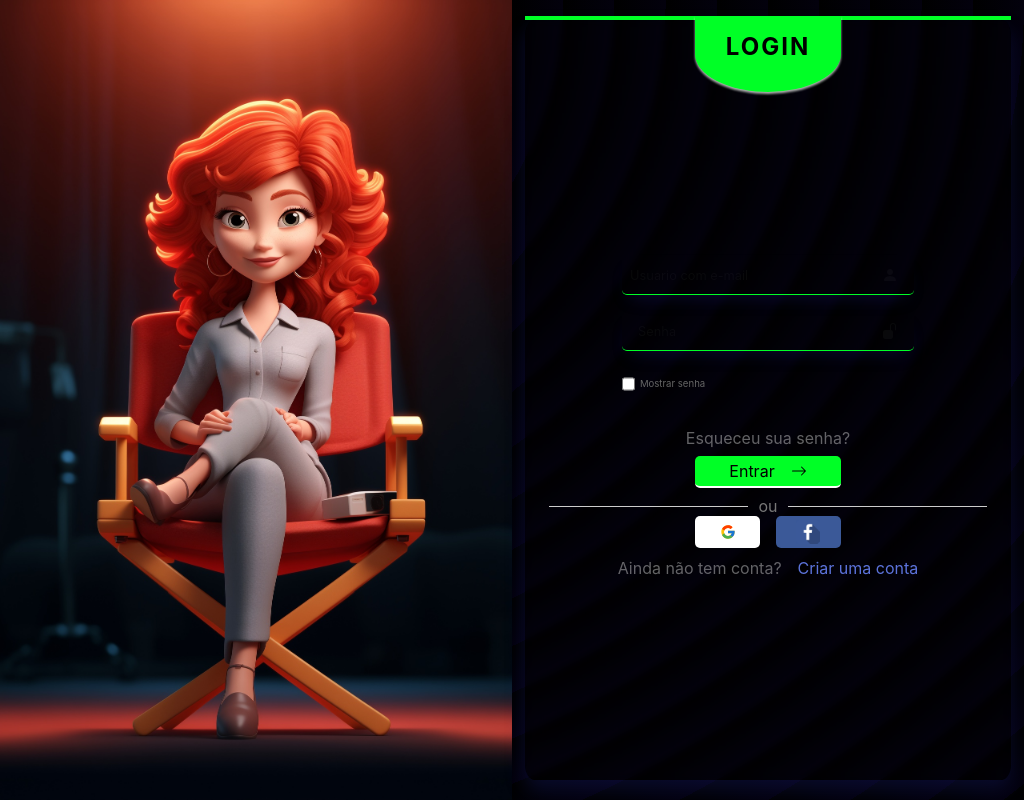
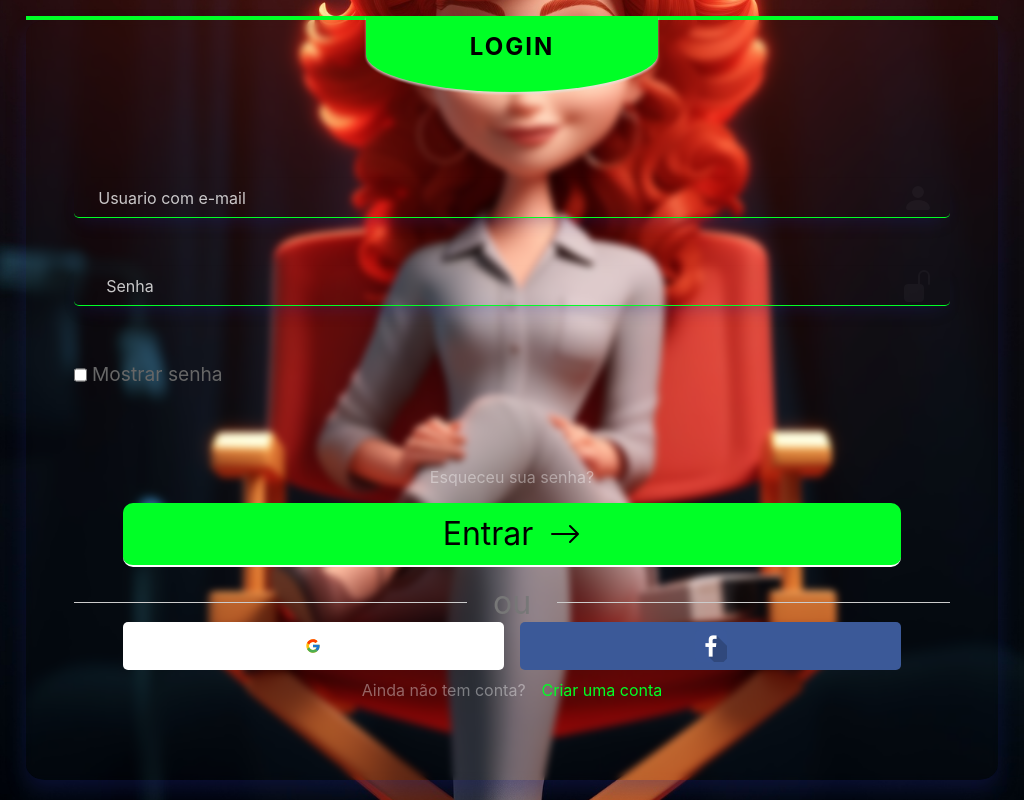
Before and after one commit to geilsonfreire/nft_collection, a React (Vite) app: page /Login in a window 1024 px wide. Built offline with nearby package versions, Linux system fonts and the light colour scheme; no server answers.

Commit message:
Foi implementaado responsividade na tela de login

```diff
--- /dev/null
+++ b/src/pages/login/@login.css
@@ -0,0 +1,152 @@
+/* Media Query para dispositivos menores que 480px */
+@media (max-width: 480px) {
+    .LoginContainerLeft {
+        position: relative;
+        width: 100%;
+    }
+
+    .LoginConatinerRight {
+        width: 100%;
+        position: absolute;
+        z-index: 1;
+    }
+
+    .FormLogin {
+        width: 100%;
+        padding: 5%;
+    }
+
+    .FormLogin input::placeholder {
+        color: #ffffffc5;
+    }
+}
+
+/* Media Query para dispositivos entre 481px e 768px */
+@media (min-width: 481px) and (max-width: 768px) {
+    .LoginContainerLeft {
+        position: relative;
+        width: 100%;
+    }
+
+    .LoginConatinerRight {
+        width: 100%;
+        position: absolute;
+        z-index: 1;
+    }
+
+    .FormLogin {
+        width: 100%;
+        padding: 5%;
+        font-size: 2rem;
+        gap: 2rem;
+    }
+
+    .FormLogin input {
+        font-size: 1rem;
+    }
+
+    .FormLogin input::placeholder {
+        font-size: 1rem;
+        color: #ffffffc5;
+    }
+
+    .BtnLogin {
+        height: 4rem;
+        margin: 1rem;
+        border-radius: 10px;
+        font-size: 2rem;
+    }
+
+    .DividerText {
+        font-size: 2rem;
+        margin: 0 1rem;
+    }
+
+    .SocialLogin {
+        gap: 1rem;
+        width: 80%;
+        height: 3rem;
+    }
+
+    .BtnGoogleLogin,
+    .BtnFacebookLogin {
+        height: 3rem;
+    }
+
+    .BtnFacebookLogin img {
+        width: 2rem;
+        height: 2rem;
+    }
+}
+
+/* Media Query para dispositivos entre 769px e 1024px */
+@media (min-width: 769px) and (max-width: 1024px) {
+    .LoginContainerLeft {
+        position: relative;
+        width: 100%;
+    }
+
+    .LoginConatinerRight {
+        width: 100%;
+        position: absolute;
+        z-index: 1;
+    }
+
+    .FormLogin {
+        width: 100%;
+        padding: 5%;
+        font-size: 2rem;
+        gap: 2rem;
+    }
+
+    .FormLogin input {
+        font-size: 1rem;
+    }
+
+    .FormLogin input::placeholder {
+        font-size: 1rem;
+        color: #ffffffc5;
+    }
+
+    .EsqueseuSenha {
+        display: flex;
+        justify-content: flex-start;
+        width: 100%;
+        font-size: 1rem;
+        color: #00ff26;
+    }
+
+    .BtnLogin {
+        height: 4rem;
+        margin: 1rem;
+        border-radius: 10px;
+        font-size: 2rem;
+    }
+
+    .DividerText {
+        font-size: 2rem;
+        margin: 0 1rem;
+    }
+
+    .SocialLogin {
+        gap: 1rem;
+        width: 80%;
+        height: 3rem;
+    }
+
+    .BtnGoogleLogin,
+    .BtnFacebookLogin {
+        height: 3rem;
+    }
+
+    .BtnFacebookLogin img {
+        width: 2rem;
+        height: 2rem;
+    }
+}
+
+/* Media Query para dispositivos entre 1025px e 1440px */
+@media (min-width: 1025px) and (max-width: 1440px) {}
+
+/* Media Query para dispositivos maiores que 1440px */
+@media (min-width: 1441px) {}
--- a/src/pages/login/login.css
+++ b/src/pages/login/login.css
@@ -6,28 +6,27 @@
 }
 
 /* Left */
-.LoginContainer .LoginContainerLeft {
+.LoginContainerLeft {
     width: 50%;
     height: 100%;
 }
 
-.LoginContainer .LoginContainerLeft img {
+.LoginContainerLeft img {
     width: 100%;
     height: 100%;
     object-fit: cover;
 }
 
 /* Right */
-.LoginContainer .LoginConatinerRight {
+.LoginConatinerRight {
     width: 50%;
     height: 100%;
     display: flex;
     justify-content: center;
     align-items: center;
-    position: relative;
 }
 
-.LoginContainer .LoginConatinerRight .EntradaLogin {
+.LoginConatinerRight .EntradaLogin {
     display: flex;
     justify-content: center;
     align-items: center;
@@ -41,7 +40,7 @@
     -webkit-backdrop-filter: blur(3.5px);
 }
 
-.LoginContainer .LoginConatinerRight .EntradaLogin::before {
+.LoginConatinerRight .EntradaLogin::before {
     content: "";
     position: absolute;
     width: 100%;
@@ -54,7 +53,7 @@
 
 
 /* Header */
-.LoginContainer .LoginConatinerRight .LoginHeader {
+.LoginConatinerRight .LoginHeader {
     position: absolute;
     background: #00ff26;
     filter: drop-shadow(0px 2px 1px rgba(226, 231, 227, 0.767));
@@ -68,12 +67,12 @@
     align-items: center;
 }
 
-.LoginContainer .LoginConatinerRight .LoginHeader:hover {
+.LoginConatinerRight .LoginHeader:hover {
     background: #fff;
 }
 
 
-.LoginContainer .LoginConatinerRight .LoginHeader span {
+.LoginConatinerRight .LoginHeader span {
     position: absolute;
     width: 100%;
     height: 10%;
@@ -113,6 +112,7 @@
 .FormLogin input::placeholder {
     color: #ffffff09;
     font-size: .8rem;
+    padding-left: 1rem;
 }
 
 .InputWithIcon {
@@ -132,7 +132,6 @@
 .FormLogin input[type="text"],
 .FormLogin input[type="password"] {
     padding-left: 1rem;
-    /* Adiciona espaço para o ícone */
 }
 
 /* Mostrar Senha */
@@ -157,7 +156,7 @@
 }
 
 .CheckBox label:hover {
-    color: #5c73db;
+    color: #00ff26;
     text-decoration: underline;
     cursor: pointer;
 }
@@ -168,11 +167,11 @@
     justify-content: center;
     width: 100%;
     font-size: .6em;
-    color: #ffffff63;
+    color: #00ff26;
 }
 
 .EsqueseuSenha:hover {
-    color: #5c73db;
+    color: #00ff26;
     text-decoration: underline;
 }
 
@@ -182,7 +181,7 @@
     justify-content: center;
     align-items: center;
     gap: 1rem;
-    width: 30%;
+    width: 80%;
     height: 2rem;
     margin: .5rem;
     border: none;
@@ -296,22 +295,9 @@
 }
 
 .LoginFooter a {
-    color: #5c73db;
+    color: #00ff26;
 }
 
 .LoginFooter a:hover {
     text-decoration: underline;
 }
-
-/*  Alet */
-.alertLogin {
-    position: fixed;
-    top: 15%;
-    left: 15%;
-    font-size: .6em;
-    color: red;
-    text-transform: uppercase;
-    letter-spacing: 2px;
-    padding: 8px 15px;
-    z-index: 1000;
-}
--- a/src/pages/login/login.jsx
+++ b/src/pages/login/login.jsx
@@ -4,6 +4,7 @@ import { Link, useLocation, useNavigate } from 'react-router-dom';
 
 // Import CSS
 import "./login.css";
+import "./@login.css";
 
 // Import Images ou icons
 import nftlogin from "../../assets/imgs/nftlogin.jpg";
```
Also changed, not shown: src/main.css (line endings or trailing spaces).
